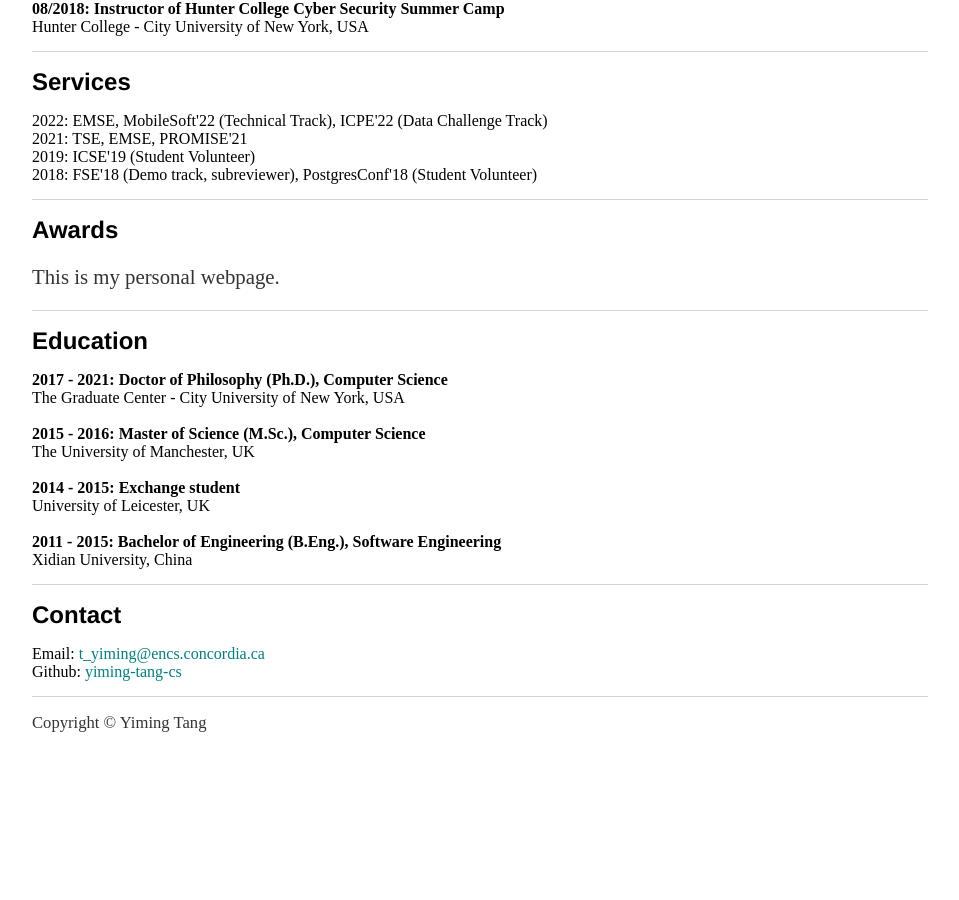
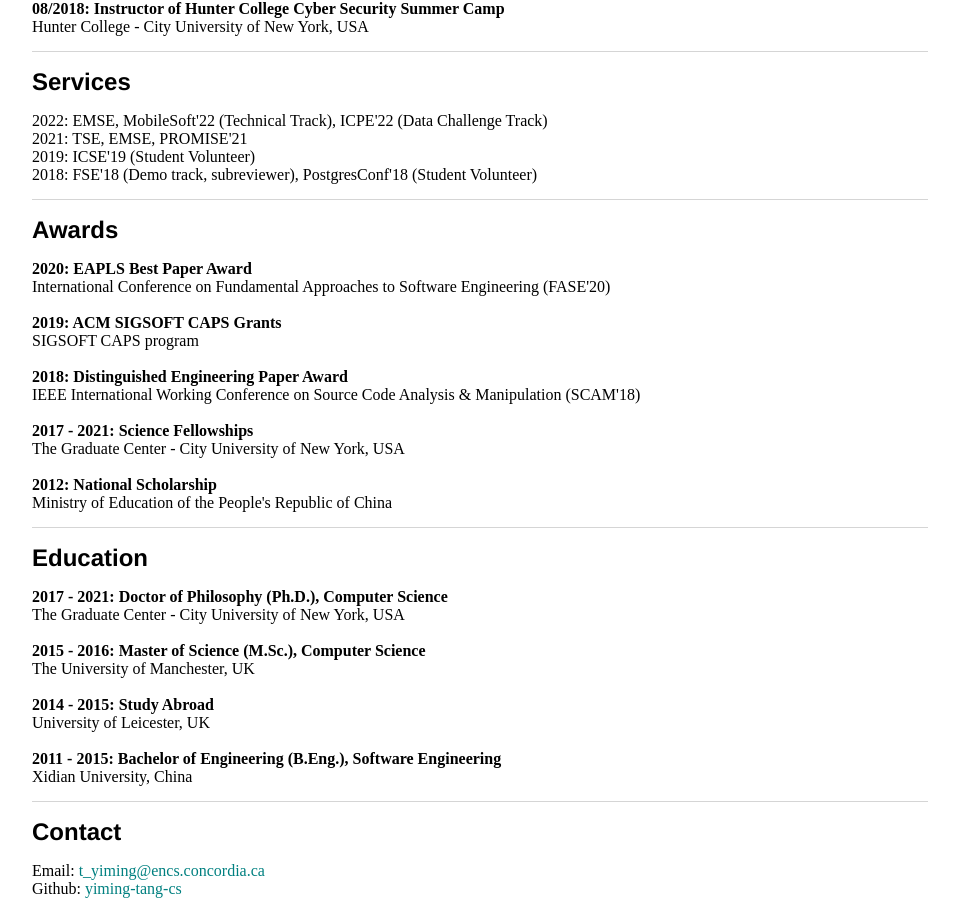
Before and after one commit to yiming-tang-cs/yiming-tang-cs.github.io, a Jekyll site: the page built from index.html, in a window 1280 px wide and 900 px high, scrolled down 657 px. Shown: the whole window, without its empty margins (160-1119 px from the left). Built offline with Jekyll 4.4.1, drawn with Linux system fonts in a browser that asks for light colours; before the commit the page ends 1407 px from its top, so only the background shows below that.

Commit message:
Update index.html

```diff
--- a/index.html
+++ b/index.html
@@ -42,7 +42,24 @@
 
 <div id="awards">
     <h1>Awards</h1>
-    <p>This is my personal webpage.</p>
+    <b>2020: EAPLS Best Paper Award</b><br/>
+    International Conference on Fundamental Approaches to Software Engineering (FASE'20)
+    <br/>
+    <br/>
+    <b>2019: ACM SIGSOFT CAPS Grants</b><br/>
+    SIGSOFT CAPS program
+    <br/>
+    <br/>
+    <b>2018: Distinguished Engineering Paper Award</b><br/>
+    IEEE International Working Conference on Source Code Analysis & Manipulation (SCAM'18)
+    <br/>
+    <br/>
+    <b>2017 - 2021: Science Fellowships</b><br/>
+    The Graduate Center - City University of New York, USA
+    <br/>
+    <br/>
+    <b>2012: National Scholarship</b><br/>
+    Ministry of Education of the People's Republic of China<br/>
 </div>
 
 <div id="education">
@@ -57,7 +74,7 @@
     <br/>
     <br/>
 
-    <b>2014 - 2015: Exchange student</b><br/>
+    <b>2014 - 2015: Study Abroad</b><br/>
     University of Leicester, UK
     <br/>
     <br/>
```
